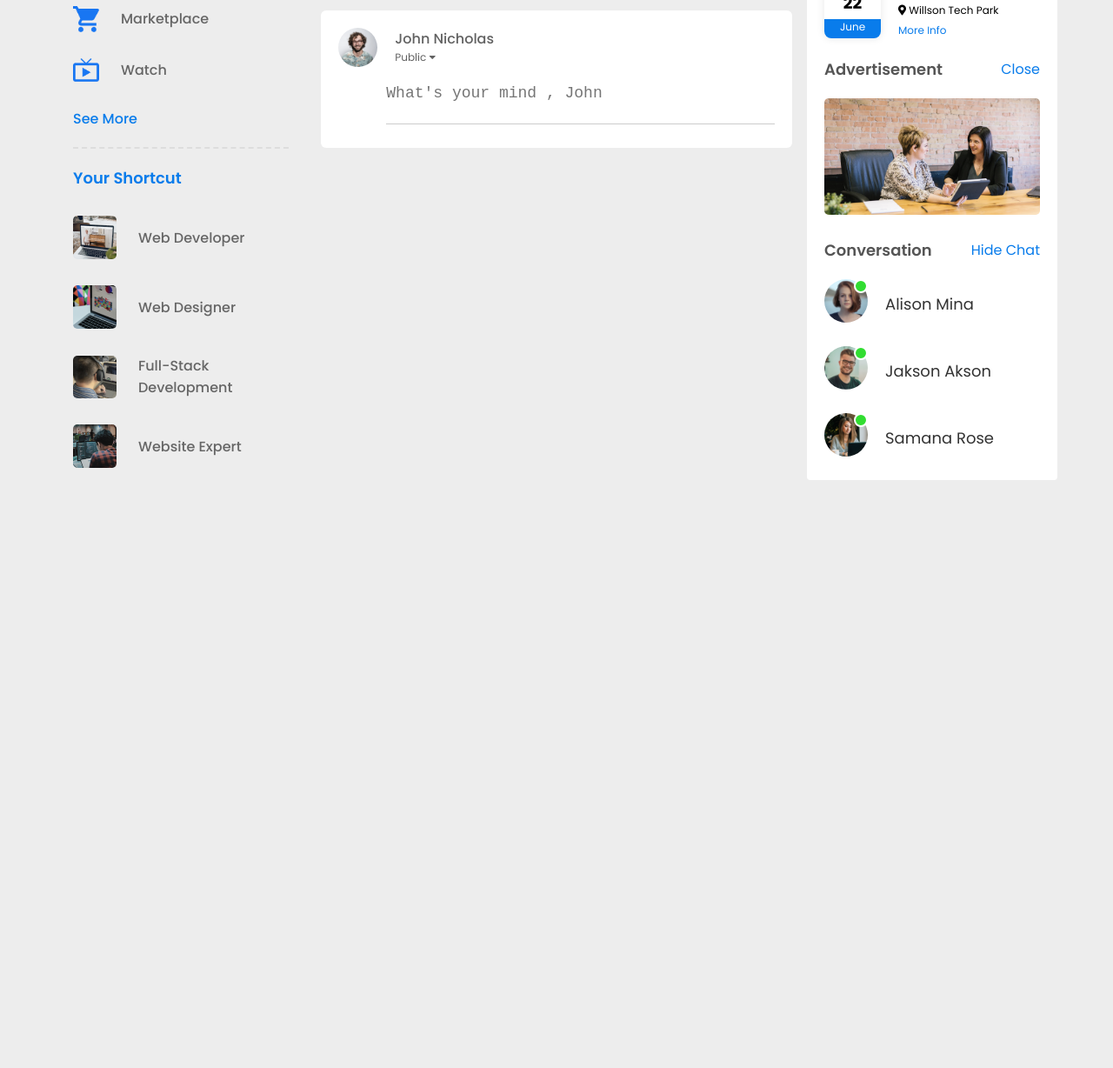
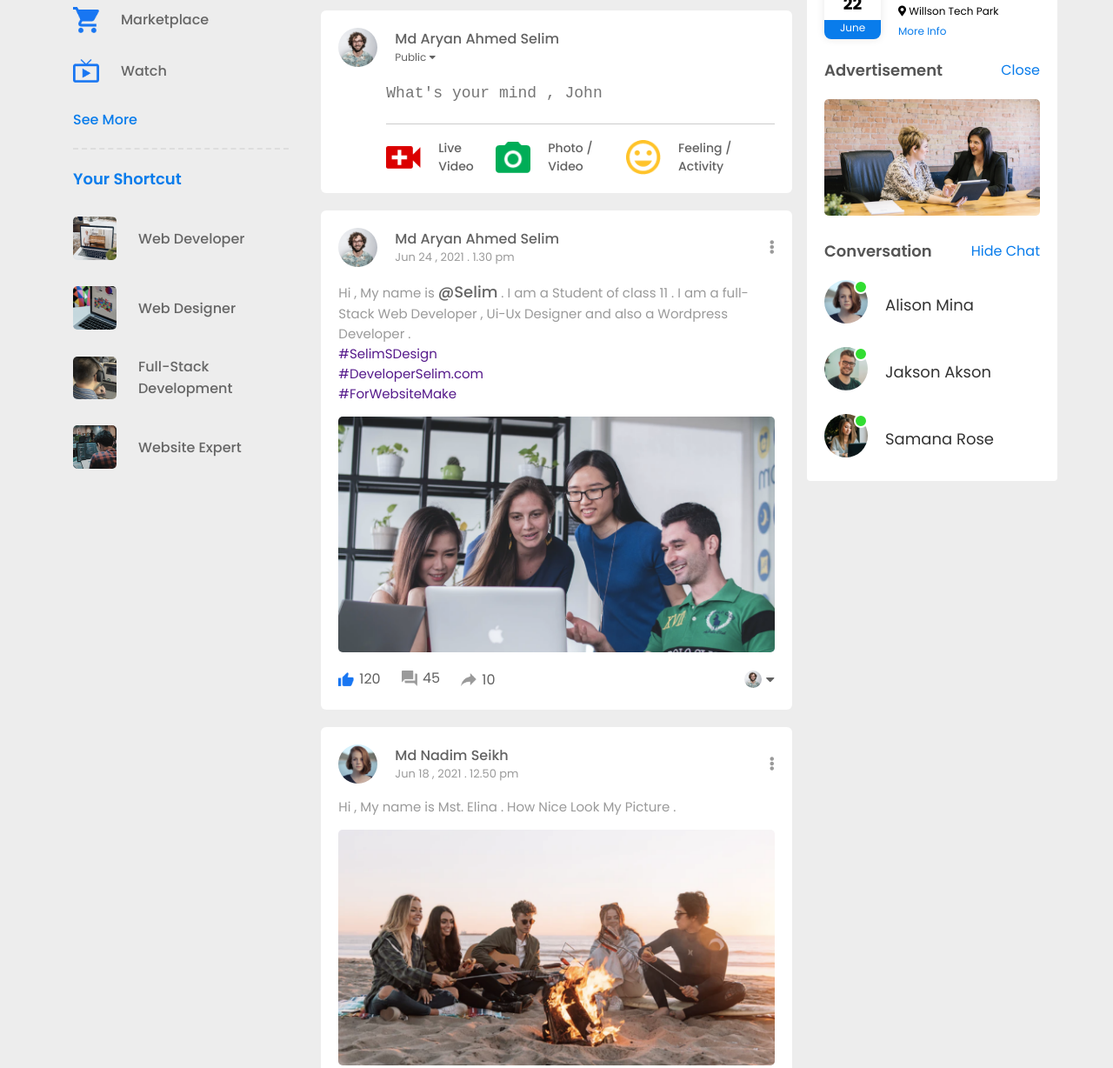
Before and after one commit to MDSELIM1/facebook-2.0, a plain HTML site: page index.html in a window 1280 px wide. Shown: the part 284-1512 px from the top of the page at 87% size. Before the commit the page ends 842 px from the top, so only its background shows below. Drawn offline with Linux system fonts and the light colour scheme.

Commit message:
third-add

```diff
--- a/assets/styles/style.css
+++ b/assets/styles/style.css
@@ -132,7 +132,7 @@ header {
 .body-left {
     flex-basis: 25%;
     position: sticky;
-    top: 0;
+    top: 104px;
     border-radius: 4px;
     padding: 20px;
     align-self: flex-start;
@@ -145,7 +145,7 @@ header {
 .body-right {
     flex-basis: 25%;
     position: sticky;
-    top: 0;
+    top: 104px;
     background: #fff;
     border-radius: 4px;
     padding: 20px;
@@ -400,6 +400,97 @@ header {
     font-size: 18px;
 }
 
+.add-post-link {
+    margin-top: 10px;
+    display: flex;
+    justify-content: space-between;
+}
+
+.add-post-link a {
+    display: flex;
+    align-items: center;color: #626262;font-weight: 500;font-size: 14px;
+}
+
+.add-post-link a img {
+    width: 40px;margin-right: 20px;
+}
+
+/* Post Content  */
+
+.post-content {
+    width: 100%;
+    background-color: #fff;
+    border-radius: 6px;
+    padding: 20px;
+    color: #626262;
+    margin: 20px 0;
+}
+
+.name-text span {
+    font-size: 13px;
+    color: #9a9a9a;
+}
+
+.post-text {
+    color: #9a9a9a;
+    margin: 15px 0;
+    font-size: 15px;
+}
+
+
+
+.post-text a {
+    display: block;
+}
+
+.Profile-link {
+    display: inline-block !important;
+    color: #666;
+    font-weight: 500;
+    font-size: 18px;
+}
+.Profile-link:hover{
+    text-decoration: underline;
+}
+
+.feed-image {
+    width: 100%;
+    border-radius: 5px;
+    margin-bottom: 10px;
+}
+
+.like-comment-row {
+    display: flex;
+    align-items: center;
+    justify-content: space-between;
+}
+
+.activity-icons div img {
+    width: 18px;
+    margin-right: 6px;
+}
+
+.activity-icons div {
+    display: inline-flex;
+    align-items: center;
+    margin-right: 20px;
+}
+
+.post-profile-icon {
+    display: flex;
+    align-items: center;
+}
+
+.post-profile-icon img {
+    width: 20px;
+    border-radius: 50%;
+    margin-right: 5px;
+}
+
+.like-comment-row a {
+    color: #9a9a9a;
+}
+
 /* Body Middle Section Write End Here  */
 
 
--- a/index.html
+++ b/index.html
@@ -115,7 +115,7 @@
                                 <img src="assets/images/proadd/profile-pic.png" alt="">
 
                                 <div class="name-text">
-                                    <p>John Nicholas</p>
+                                    <p>Md Aryan Ahmed Selim</p>
                                     <small>Public <i class="fas fa-caret-down"></i></small>
                                 </div>
 
@@ -125,9 +125,117 @@
 
                                 <textarea rows="3" placeholder="What's your mind , John"></textarea>
 
+                                <div class="add-post-link">
+                                    <a href=""><img src="assets/images/logo/live-video.png" alt=""> Live Video</a>
+                                    <a href=""><img src="assets/images/logo/photo.png" alt=""> Photo / Video</a>
+                                    <a href=""><img src="assets/images/logo/feeling.png" alt=""> Feeling / Activity</a>
+                                </div>
+
                             </div>
 
                         </div>
+
+                        <!-- Post Container Start  -->
+
+                        <div class="post-content">
+
+                            <div class="like-comment-row">
+                                <div class="user-profile">
+
+                                    <img src="assets/images/proadd/profile-pic.png" alt="">
+
+                                    <div class="name-text">
+                                        <p>Md Aryan Ahmed Selim</p>
+
+                                        <span>Jun 24 , 2021 . 1.30 pm</span>
+                                    </div>
+
+                                </div>
+
+                                <a href=""><i class="fas fa-ellipsis-v"></i></a>
+                            </div>
+
+
+
+                            <p class="post-text">Hi , My name is <a class="Profile-link"
+                                    href="https://www.facebook.com/mdaryan.ahmedselim/" target="_blank"> @Selim</a> . I
+                                am a Student of class 11 . I am a full-Stack
+                                Web Developer ,
+                                Ui-Ux Designer and also a Wordpress Developer .<a href="">#SelimSDesign</a> <a
+                                    href="">#DeveloperSelim.com</a>
+                                <a href="">#ForWebsiteMake</a>
+                            </p>
+
+                            <img class="feed-image" src="assets/images/feed/feed-image-1.png" alt="">
+
+                            <div class="like-comment-row">
+
+                                <div class="activity-icons">
+
+                                    <div><img src="assets/images/logo/like-blue.png" alt=""> 120</div>
+                                    <div><img src="assets/images/logo/comments.png" alt=""> 45</div>
+                                    <div><img src="assets/images/logo/share.png" alt=""> 10</div>
+
+                                </div>
+
+                                <div class="post-profile-icon">
+
+                                    <img src="assets/images/proadd/profile-pic.png" alt=""> <i
+                                        class="fas fa-caret-down"></i>
+
+                                </div>
+
+                            </div>
+
+                        </div>
+
+                        <div class="post-content">
+
+                            <div class="like-comment-row">
+                                <div class="user-profile">
+
+                                    <img src="assets/images/member/member-1.png" alt="">
+
+                                    <div class="name-text">
+                                        <p>Md Nadim Seikh</p>
+
+                                        <span>Jun 18 , 2021 . 12.50 pm</span>
+                                    </div>
+
+                                </div>
+
+                                <a href=""><i class="fas fa-ellipsis-v"></i></a>
+                            </div>
+
+
+
+                            <p class="post-text">Hi , My name is Mst. Elina . How Nice Look My Picture .
+                            </p>
+
+                            <img class="feed-image" src="assets/images/feed/feed-image-2.png" alt="">
+
+                            <div class="like-comment-row">
+
+                                <div class="activity-icons">
+
+                                    <div><img src="assets/images/logo/like.png" alt=""> 110</div>
+                                    <div><img src="assets/images/logo/comments.png" alt=""> 35</div>
+                                    <div><img src="assets/images/logo/share.png" alt=""> 9</div>
+
+                                </div>
+
+                                <div class="post-profile-icon">
+
+                                    <img src="assets/images/member/member-1.png" alt=""> <i
+                                        class="fas fa-caret-down"></i>
+
+                                </div>
+
+                            </div>
+
+                        </div>
+
+                        <!-- Post Container End  -->
 
                     </div>
                     <!-- ------- middle-end-- side-bar ------- -->
```
